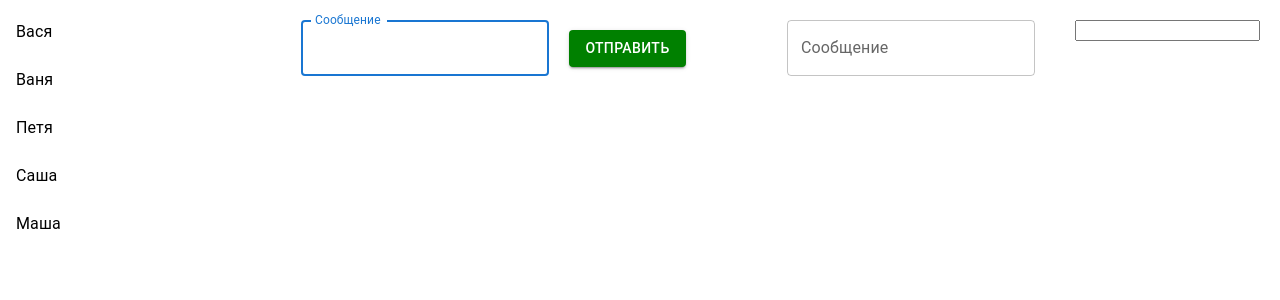
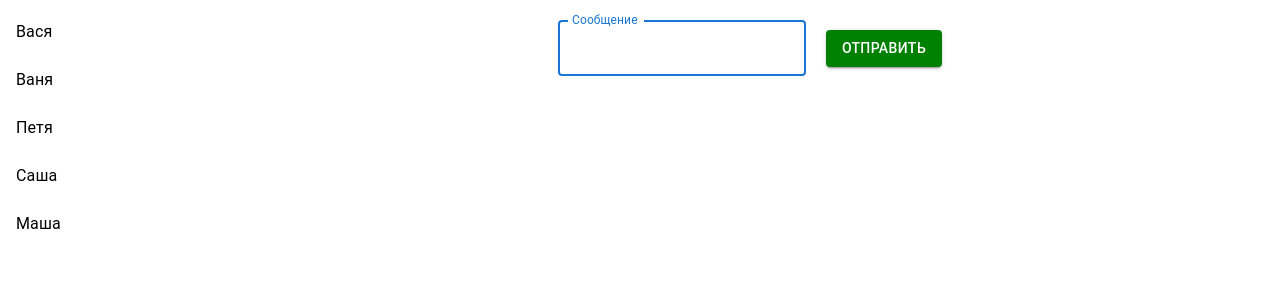
Before and after one commit to SyominAlex/React.js_Geekbrains, a React (Create React App) app: page /chat in a window 1280 px wide. Shown: the top 300 px of the page. Built offline with nearby package versions, Linux system fonts and the light colour scheme.

Commit message:
prepare for React-router-dom

```diff
--- a/src/App.js
+++ b/src/App.js
@@ -2,10 +2,8 @@ import "./App.css";
 import React, {useEffect, useRef, useState} from "react";
 import { MessageList } from "./components/MessageList/MessageList";
 import { Form } from "./components/Form/Form";
-import { ExampleForm } from "./components/Example/Example";
 import {AUTHORS, CHATS} from "./utils/constants";
 import {ChatList} from "./components/ChatList/ChatList";
-import {TextField} from "@mui/material";
 
 function App() {
 
@@ -48,37 +46,6 @@ function App() {
                     <MessageList messageList={messageList} />
                     <Form onSubmit={sendMessage} />
                 </div>
-                {/*паттерн render prop - вместо чилдренов используется рендер render={}*/}
-                <ExampleForm
-                    onSubmit={() => {}}
-                    render={({ value, handleChange }) => (
-                    <TextField
-                        style={{ margin: '20px' }}
-                        id="outlined-basic"
-                        label="Сообщение"
-                        variant="outlined"
-                        value={value}
-                        onChange={handleChange}
-                        // inputRef={inputRef}
-                    />
-                )}>
-                </ExampleForm>
-                {/* мы можем передать сюда любой текстовый input, для формы не важно какой, она будет эту логику применять,
-                какой бы мы инпут сюда ни передали, даже обычный html input, можем передавать начальные значения initialValues, массив или объект values,
-                для каждого инпута находилось бы свое value. Родительский компонент решает какие будут значения, он может проигнорировать какие-то из этих пропсов.
-                 Такой подход применяется чаще всего в формах, например, набирающая популярность библиотека react final form или formic (вся логика на стороне этой библиотеки). */}
-                <ExampleForm
-                    onSubmit={() => {}}
-                    render={({ value, handleChange }) => (
-                        <input
-                            style={{ margin: '20px' }}
-                            id="outlined-basic"
-                            value={value}
-                            onChange={handleChange}
-                        />
-                    )}
-                >
-                </ExampleForm>
             </div>
     );
 }
--- a/src/components/Form/Form.js
+++ b/src/components/Form/Form.js
@@ -25,12 +25,7 @@ export const Form = ({ onSubmit }) => {
     }
 
     useEffect(() => {
-        console.log("did mount", inputRef);
         inputRef.current?.focus();
-
-        return () => {
-            console.log("will unmount");
-        }
     }, []);
 
     return (
```
Also changed, not shown: src/screens/Chat/Chat.js (added).
